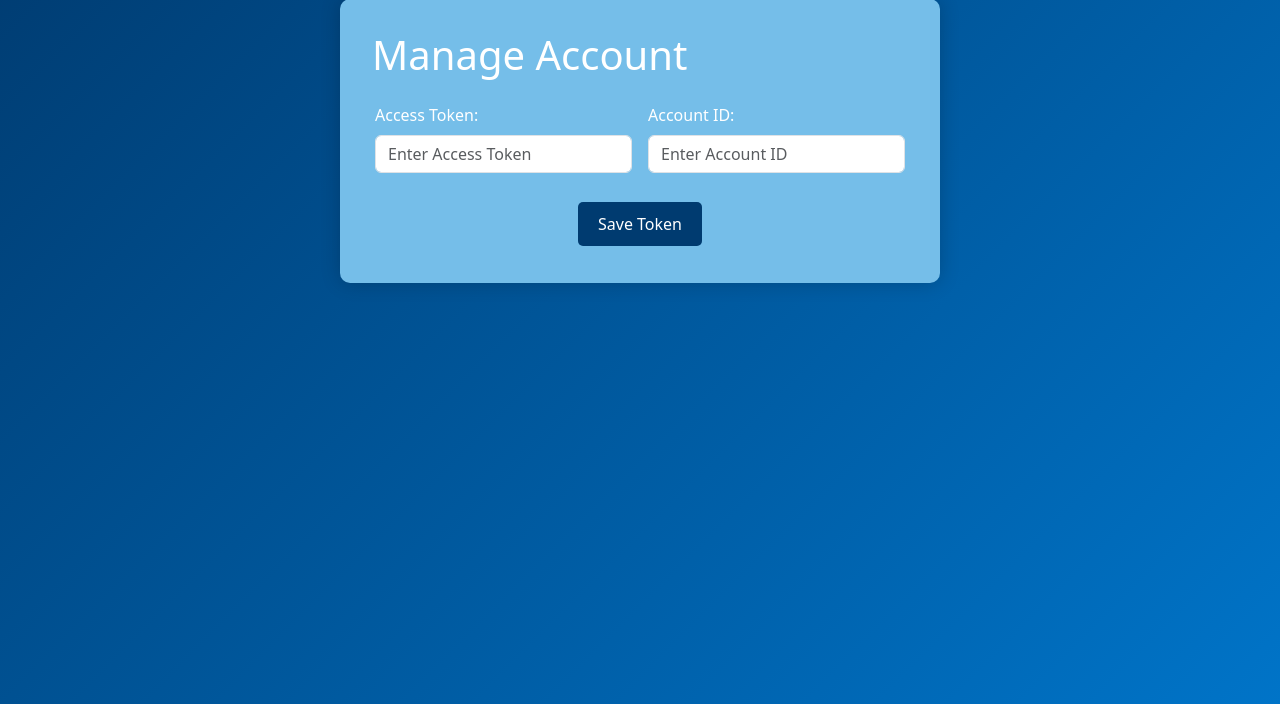
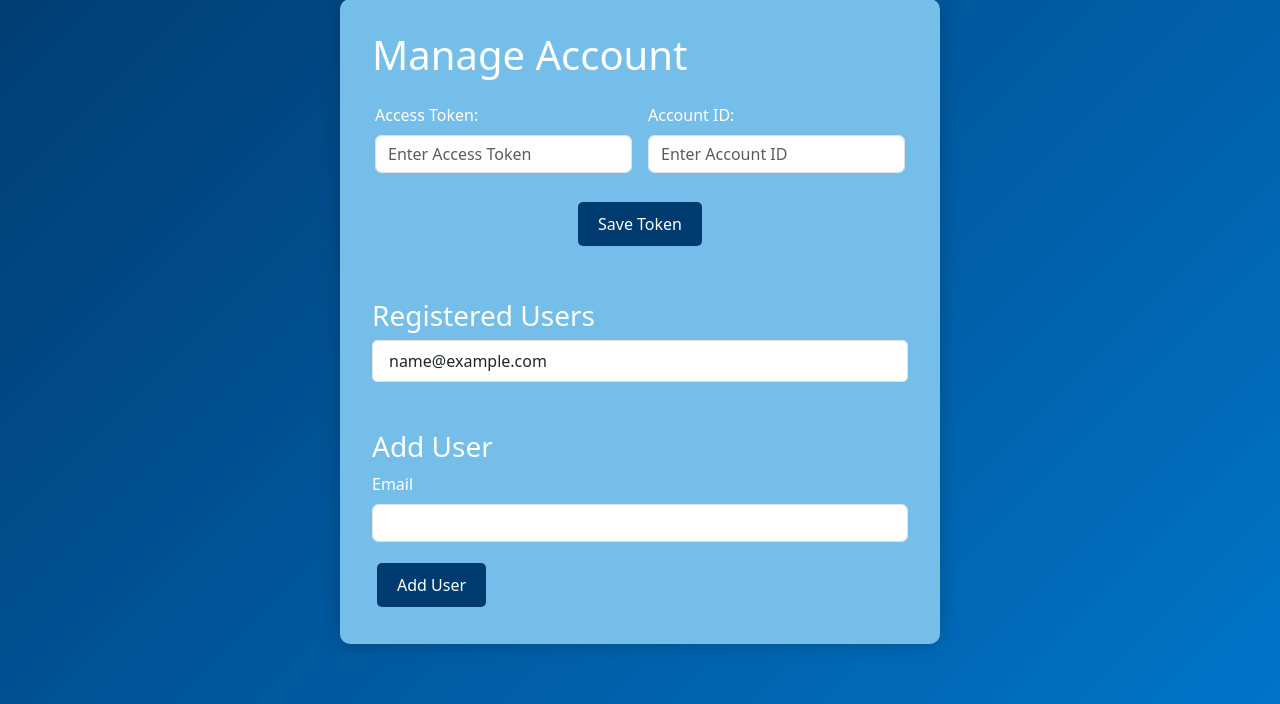
Before and after one commit to usd-cs/COMP-49X-24-25-Alumni-Association, a Django app: page / in a window 1280 px wide. Shown: the part 96-800 px from the top of the page. Run offline with Django 5.2, Linux system fonts and the light colour scheme; the visitor is signed in with stand-in values (Sample User, id 1); data comes from the database, SQL or seed files in the repository; parts of the project's set-up code (start-up, migrations or seed data) failed here and were passed over.

Commit message:
page to add and remove users frontend and backend

```diff
--- a/AlumniProject/AlumniProject/AlumniProject/urls.py
+++ b/AlumniProject/AlumniProject/AlumniProject/urls.py
@@ -49,4 +49,6 @@ urlpatterns = [
     path("api/days-of-week/", views.get_days_of_week, name="days_of_week"),
     path("post-details/<str:post_api_id>/", views.post_details, name="post_details"),
     path("oauth-receiver", views.oauth_receiver, name="oauth-receiver"),
+    path("delete-user", views.delete_user, name="delete-user"),
+    path("add-user", views.add_user, name="add-user")
 ]
--- a/AlumniProject/AlumniProject/social_tracker/views.py
+++ b/AlumniProject/AlumniProject/social_tracker/views.py
@@ -215,8 +215,55 @@ def get_demographics(request):
 
 @login_required
 def token_landing(request):
-    return render(request, "token.html")
+    """
+    Renders the token management page with a list of all users.
+    Retrieves all users from the database and sends a list of dictionaries containing each user's email and superuser status to token.html.
+    """
+    users = User.objects.all()
+    user_data = [{"email": user.email, "is_superuser": user.is_superuser} for user in users]
+    return render(request, "token.html", {"users": user_data})
 
+@login_required
+def delete_user(request):
+    """
+    Handles deletion of a user based on their email address.
+
+    Accepts a POST request with the user's email. If the user is found and is not a superuser, the user is deleted.
+    """
+    if request.method != "POST":
+        return JsonResponse({"message": "Invalid request."}, status=405)
+    email = request.POST.get("email", "").strip()
+    if not email:
+        return JsonResponse({"message": "Invalid request."}, status=405)
+    try:
+        user = User.objects.get(email=email)
+        if user.is_superuser:
+            return JsonResponse({"message": "Cannot delete superuser."}, status=403)
+        user.delete()
+    except User.DoesNotExist:
+        pass
+    return redirect("token_page")
+
+@login_required
+def add_user(request):
+    """
+    Creates a new user with the given email and a default password.
+
+    Accepts a POST request with an 'email' field. If the email is valid, a new user is created.
+    """
+    if request.method != "POST":
+        return JsonResponse({"message": "Invalid request."}, status=405)
+    email = request.POST.get("email", "").strip()
+    if not email:
+        return JsonResponse({"message": "Invalid request."}, status=405)
+    try:
+        username = email.split("@")[0]
+        if User.objects.filter(email=email).exists():
+            return JsonResponse({"message": "User already exists."}, status=409)
+        user = User.objects.create_user(username=username, email=email, password="pass")
+    except Exception as e:
+        return JsonResponse({"error": str(e)}, status=500)
+    return redirect("token_page")
 
 def get_posts_view(request):
     """
--- a/AlumniProject/AlumniProject/templates/token.html
+++ b/AlumniProject/AlumniProject/templates/token.html
@@ -144,6 +144,39 @@
     <div class="text-center mt-4">
       <button onclick="saveAccessToken()" class="btn">Save Token</button>
     </div>
+    <div class="mt-5">
+      <h3>Registered Users</h3>
+      <ul class="list-group bg-white text-dark rounded">
+        {% for user in users %}
+          <li class="list-group-item d-flex justify-content-between align-items-center">
+            {{ user.email }}
+            {% if not user.is_superuser %}
+              <form method="post" action="{% url 'delete-user' %}" onsubmit="return confirm('Are you sure you want to delete this user?');">
+                {% csrf_token %}
+                <input type="hidden" name="email" value="{{ user.email }}">
+                <button type="submit" class="btn btn-sm btn-danger">&times;</button>
+              </form>
+            {% endif %}
+          </li>
+        {% empty %}
+          <li class="list-group-item">No users found.</li>
+        {% endfor %}
+      </ul>
+    </div>
+
+    <div class="mt-5">
+      <h3>Add User</h3>
+      <form method="post"  action="{% url 'add-user' %}">
+        {% csrf_token %}
+        <div class="mb-3">
+          <label for="newEmail" class="form-label">Email</label>
+          <input type="email" class="form-control" id="newEmail" name="email" required>
+        </div>
+        <button type="submit" class="btn btn-success">Add User</button>
+      </form>
+    </div>
+
+
   </div>
 
   <!-- Bootstrap JS -->
```
